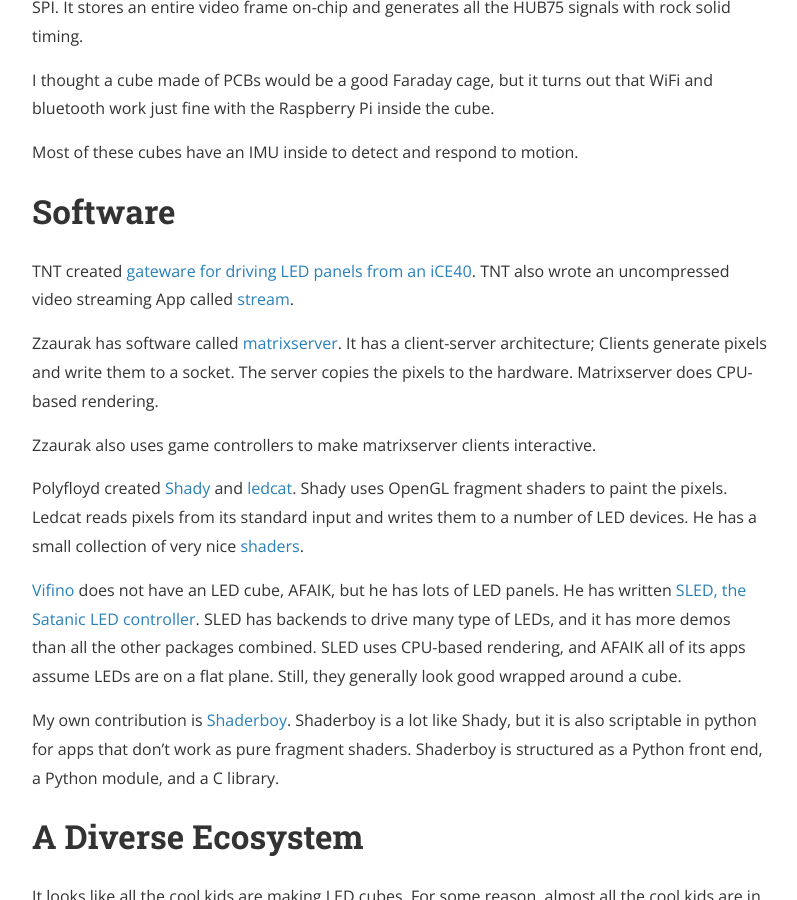
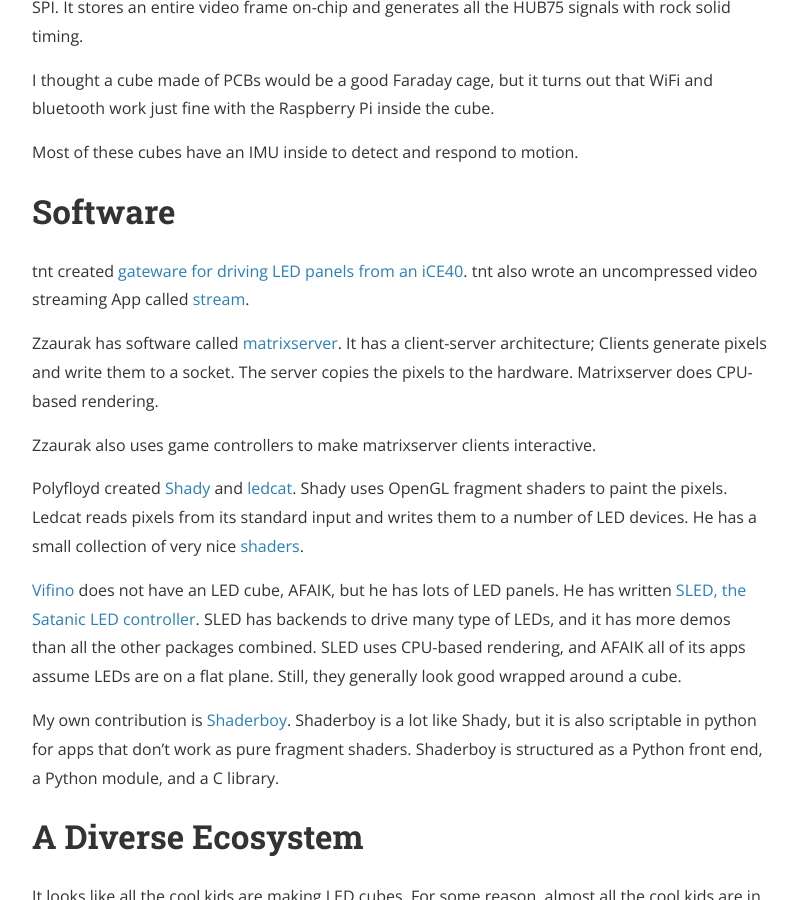
Before and after one commit to kbob/kbob.github.io, a Jekyll site: the page built from _posts/2019-08-23-led-cubes.md, in a window 1280 px wide and 900 px high, scrolled down 2478 px. Shown: the whole window, without its empty margins (240-1037 px from the left). Built offline with Jekyll 4.4.1, drawn with Linux system fonts in a browser that asks for light colours.

```diff
--- a/_posts/2019-08-23-led-cubes.md
+++ b/_posts/2019-08-23-led-cubes.md
@@ -65,7 +65,7 @@ never rebuilt.
 but he has been making arrays of LED panels and writing software to drive them
 from Raspberry Pi and/or iCEBreaker FPGA.
 
-[TNT](https://github.com/smunaut) wrote the BCM LED driver that all iCE40-based
+[tnt](https://github.com/smunaut) wrote the BCM LED driver that all iCE40-based
 cubes use.
 
 [George Ioakimedes](https://twitter.com/georgeioak) also does not
@@ -130,9 +130,9 @@ Most of these cubes have an IMU inside to detect and respond to motion.
 
 # Software
 
-TNT created [gateware for driving LED panels from an
+tnt created [gateware for driving LED panels from an
 iCE40](https://github.com/smunaut/ice40-playground).
-TNT also wrote an uncompressed video streaming App called
+tnt also wrote an uncompressed video streaming App called
 [stream](https://github.com/smunaut/ice40-playground/tree/master/projects/rgb_panel/sw).
 
 Zzaurak has software called [matrixserver](https://github.com/squarewavedot/matrixserver).  It has a client-server architecture; Clients generate
```
